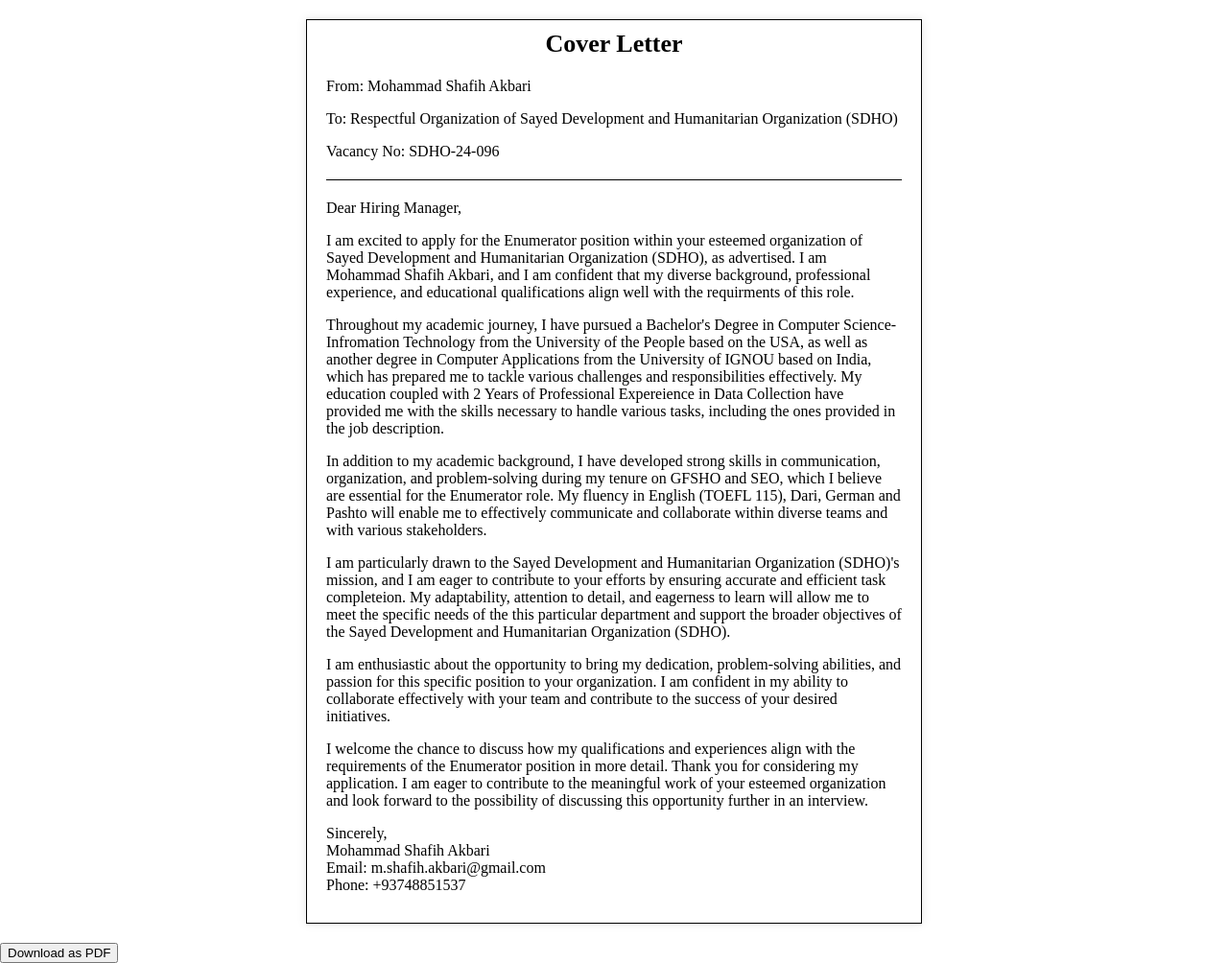
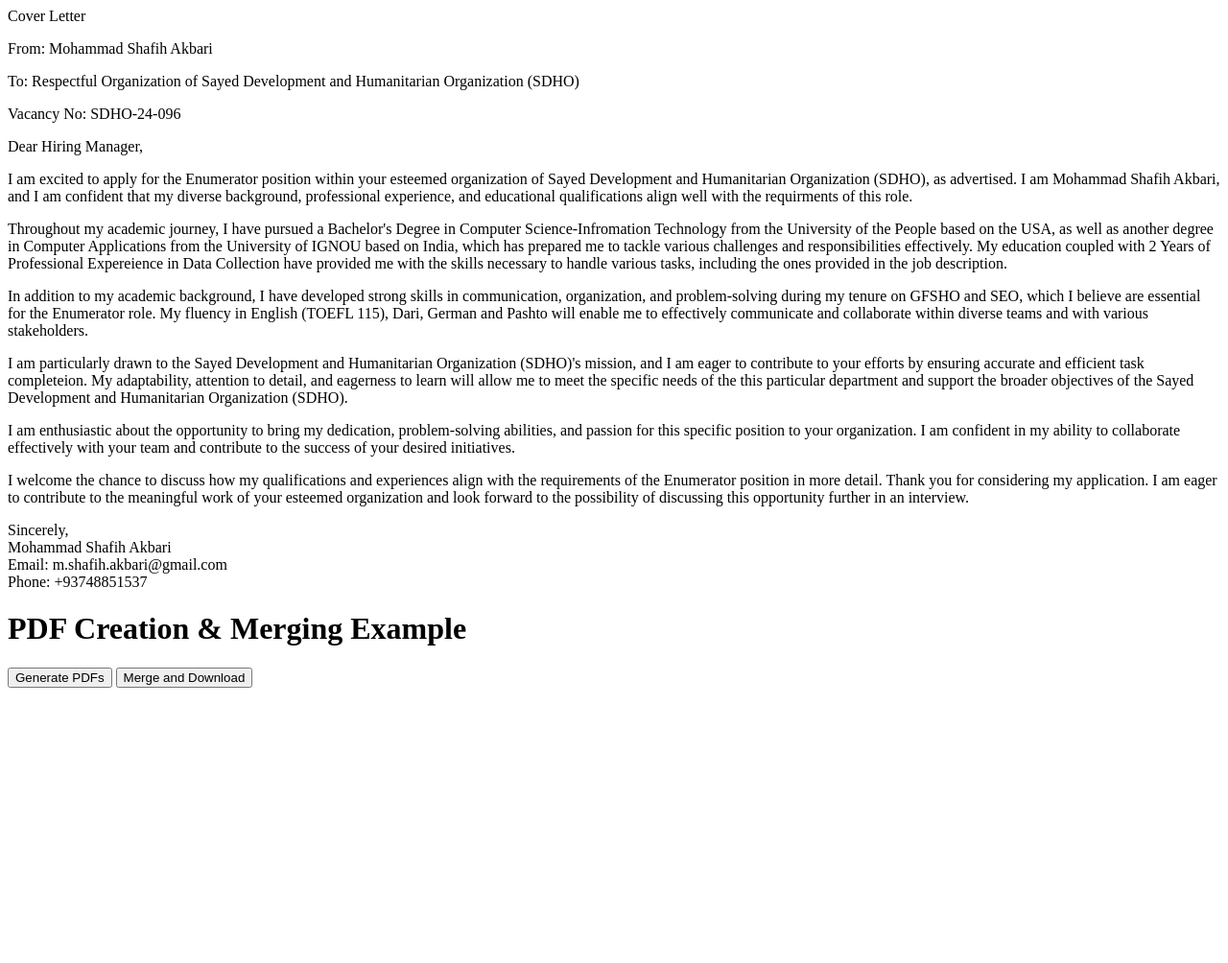
Before and after one commit to MShafihAkbari/html-portfolio, a plain HTML site: page index.html in a window 1280 px wide. Shown: the whole page at 96% size. After the commit the page ends 800 px from the top, so only its background shows below. Drawn offline with nearby package versions, Linux system fonts and the light colour scheme.

Commit message:
index.html

```diff
--- a/index.html
+++ b/index.html
@@ -1,47 +1,15 @@
 <!DOCTYPE html>
 <html lang="en">
 <head>
-    <meta charset="UTF-8">
-    <meta name="viewport" content="width=device-width, initial-scale=1.0">
-    <title>Document</title>
-    <style>
-        body {
-            font-family: 'Times New Roman', Times, serif;
-            margin: 0; /* Remove body margin */
-        }
-
-        .content {
-            max-width: 600px;
-            margin: 20px auto; /* Center content with vertical margin (20px from top/bottom) */
-            padding: 10px 20px; /* Adjust side padding to bring content closer to edges */
-            border: 1px solid #000;
-            box-shadow: 0 0 10px rgba(0, 0, 0, 0.1);
-        }
-        .header, .footer {
-            text-align: center;
-        }
-        .title {
-            font-size: 26px;
-            font-weight: bold;
-            text-align: center;
-            margin-bottom: 20px;
-        }
-        .details {
-            text-align: left;
-            margin-bottom: 10px;
-        }
-        .line {
-            border-top: 1px solid black;
-            margin: 20px 0;
-        }
-        .section {
-            margin-bottom: 20px;
-        }
-    </style>
+  <meta charset="UTF-8" />
+  <meta name="viewport" content="width=device-width, initial-scale=1.0" />
+  <title>PDF Create & Merge</title>
+  <script src="https://unpkg.com/pdf-lib/dist/pdf-lib.min.js"></script>
+  <script src="https://cdnjs.cloudflare.com/ajax/libs/jspdf/2.4.0/jspdf.umd.min.js"></script>
   <script src="https://cdnjs.cloudflare.com/ajax/libs/pdf-lib/1.17.1/pdf-lib.min.js"></script>
   <script src="https://cdnjs.cloudflare.com/ajax/libs/jspdf/2.4.0/jspdf.umd.min.js"></script>
+  <script src="https://unpkg.com/pdf-lib/dist/pdf-lib.min.js"></script>
   <script src="https://cdnjs.cloudflare.com/ajax/libs/jspdf-autotable/3.5.13/jspdf.plugin.autotable.min.js"></script>
-
 </head>
 <body>
     <div class="content" id="content">
@@ -64,15 +32,19 @@
             <p>Sincerely,<br>Mohammad Shafih Akbari <br> Email: m.shafih.akbari@gmail.com <br> Phone: +93748851537</p>
         </div>
     </div>
-    <button onclick="downloadPDF(); resume(); downloadSavedPDF()">Download as PDF</button>
-
-
+  <h1>PDF Creation & Merging Example</h1>
+  <button onclick="createPDFs()">Generate PDFs</button>
+  <button onclick="mergeAndDownload()">Merge and Download</button>
 
   <script>
-        let pdfBlob;
-        let pdfBlob2;
+    // Global variables to store generated PDFs
+    let globalPdfLibBytes = null;
+    let globalJsPdfBytes = null;
 
-        async function downloadPDF() {
+    /**
+     * Create a simple PDF using pdf-lib and save to global variable
+     */
+    async function createPDFUsingPdfLib() {
         const { PDFDocument, StandardFonts, rgb } = PDFLib;
         const pdfDoc = await PDFDocument.create();
         let page = pdfDoc.addPage([600, 850]);
@@ -144,12 +116,6 @@
             });
             y -= fontSize * 1.5;
         });
-
-            const pdfBytes = await pdfDoc.save();
-            pdfBlob = new Blob([pdfBytes], { type: 'application/pdf' });
-            console.log("PDF saved to variable");
-        }
-
         function wrapText(text, font, fontSize, maxWidth) {
             const words = text.split(' ');
             const lines = [];
@@ -170,7 +136,13 @@
             return lines;
         }
 
-        async function resume () {
+      return pdfDoc.save();
+    }
+
+    /**
+     * Create a simple PDF using jsPDF and save to global variable
+     */
+    async function createPDFUsingJsPDF() {
       const { jsPDF } = window.jspdf;
       const doc = new jsPDF();
       doc.setFont('Times New Roman');
@@ -401,33 +373,68 @@
               doc.rect(data.cell.x, data.cell.y, data.cell.width, data.cell.height);
           }
       });
-            showHead: 'firstPage'
-            const pdfBytes2 = await doc.save('document.pdf');
-            pdfBlob2 = new Blob([pdfBytes2], { type: 'application/pdf' });
-            console.log("PDF 2 saved to variable", pdfBlob2);
-        };
 
+      return doc.output('arraybuffer');
+    }
 
-
-        function downloadSavedPDF() {
-            if (pdfBlob) {
-                const link = document.createElement('a');
-                link.href = window.URL.createObjectURL(pdfBlob);
-                link.download = 'CoverLeter.pdf';
-                link.click();
-
-                const link2 = document.createElement('b');
-                link2.href = window.URL.createObjectURL(pdfBlob2);
-                link2.download = 'Reume.pdf';
-                console.log(true)
-                link2.click();
-            } else {
-                console.log("No PDF saved");
+    /**
+     * Generate the two PDFs and store them in global variables
+     */
+    async function createPDFs() {
+      try {
+        globalPdfLibBytes = await createPDFUsingPdfLib();
+        globalJsPdfBytes = await createPDFUsingJsPDF();
+        alert('PDFs have been generated and stored!');
+      } catch (error) {
+        console.error('Error generating PDFs', error);
+        alert('Error generating PDFs');
       }
     }
 
+    /**
+     * Merge the PDFs stored in global variables and trigger download
+     */
+    async function mergeAndDownload() {
+      if (!globalPdfLibBytes || !globalJsPdfBytes) {
+        alert('Please generate the PDFs first by clicking "Generate PDFs"');
+        return;
+      }
+
+      const { PDFDocument } = PDFLib;
+
+      try {
+        const pdfDoc1 = await PDFDocument.load(globalPdfLibBytes);
+        const pdfDoc2 = await PDFDocument.load(globalJsPdfBytes);
+
+        const mergedPdf = await PDFDocument.create();
+
+        const copiedPagesA = await mergedPdf.copyPages(pdfDoc1, pdfDoc1.getPageIndices());
+        copiedPagesA.forEach((page) => mergedPdf.addPage(page));
+
+        const copiedPagesB = await mergedPdf.copyPages(pdfDoc2, pdfDoc2.getPageIndices());
+        copiedPagesB.forEach((page) => mergedPdf.addPage(page));
+
+        const mergedPdfBytes = await mergedPdf.save();
+        downloadPdf(mergedPdfBytes, 'merged.pdf');
+      } catch (error) {
+        console.error('Error merging PDFs', error);
+        alert('Error merging PDFs');
+      }
+    }
+
+    /**
+     * Handle the download of a given PDF blob
+     * @param {Uint8Array} pdfBytes
+     * @param {string} filename
+     */
+    function downloadPdf(pdfBytes, filename) {
+      const blob = new Blob([pdfBytes], { type: 'application/pdf' });
+      const link = document.createElement('a');
+      link.href = URL.createObjectURL(blob);
+      link.download = filename;
+      link.click();
+      URL.revokeObjectURL(link.href);
+    }
   </script>
-
-
 </body>
 </html>
```
Lines whose indentation alone changed are shown as unchanged.
